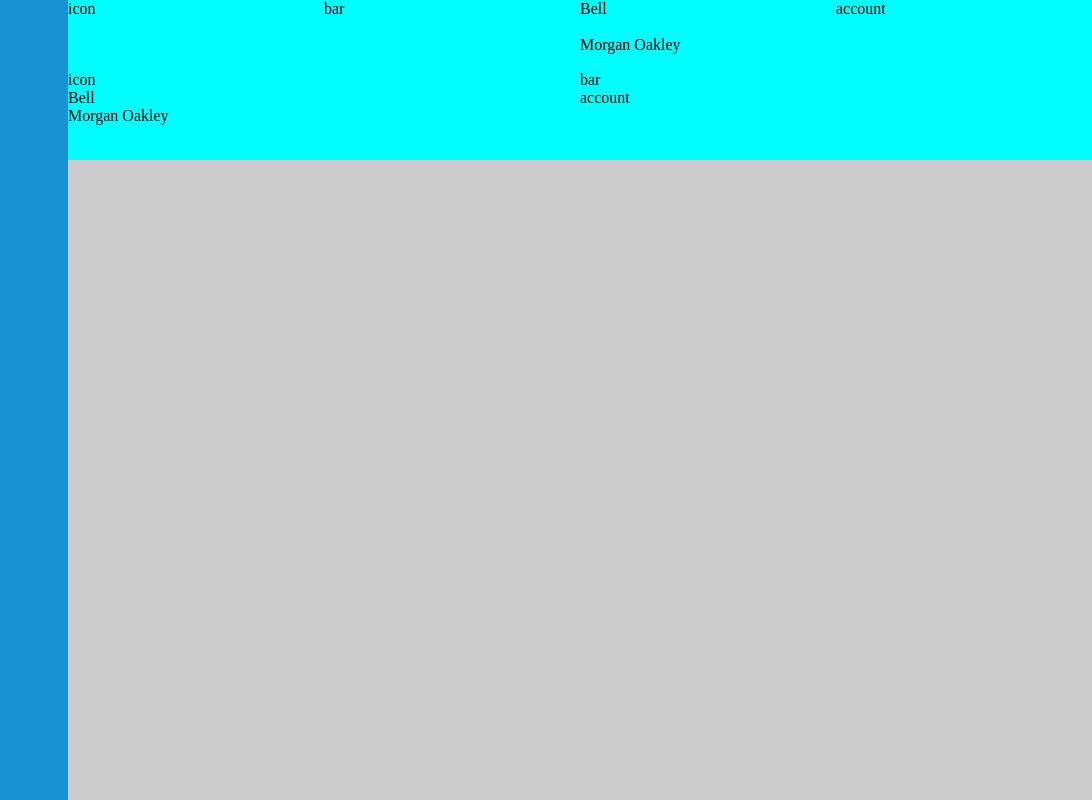
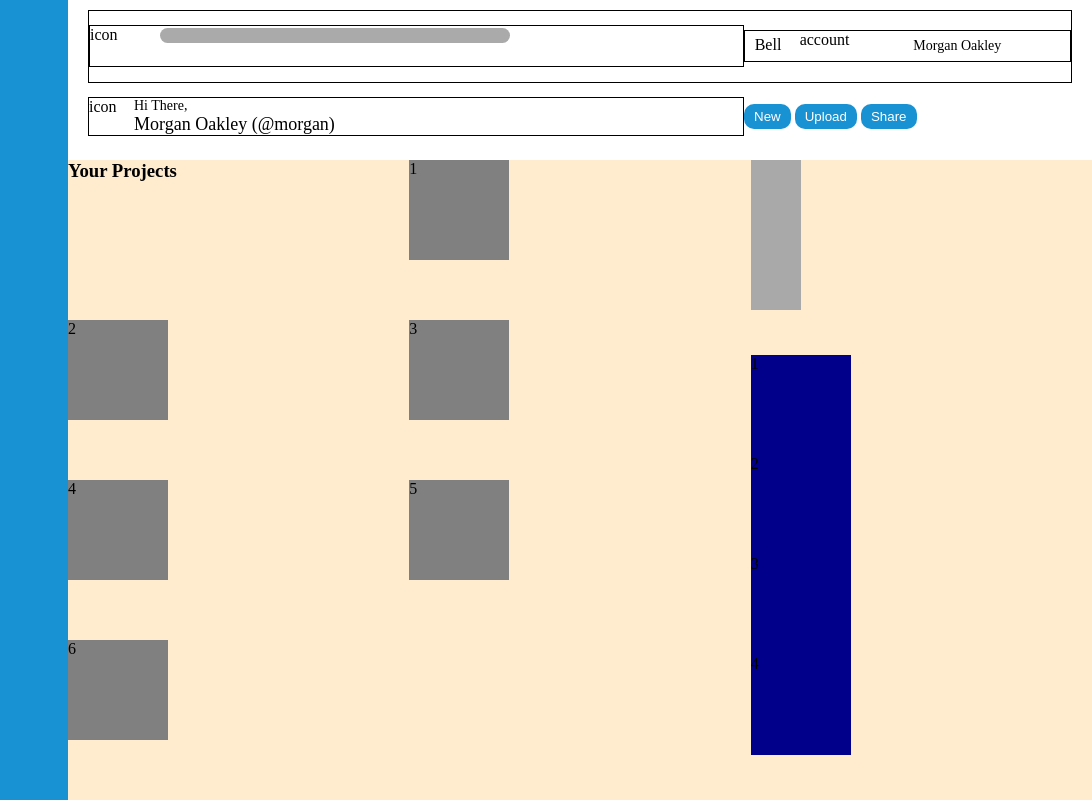
Before and after one commit to shrawan-beginner/Admin-Dashboard, a plain HTML site: page index.html in a window 1280 px wide. Shown: the full height of the page, 188-1280 px from the left. Drawn offline with Linux system fonts and the light colour scheme.

Commit message:
Added more styling and layout for the header section, and proceeded with the layout creation for the main-area

```diff
--- a/index.html
+++ b/index.html
@@ -32,28 +32,54 @@
         <div class="header">
             <div class="header-top">
                 <div class="search-area">
-                    <div class="search">icon</div>
-                    <div class="search-bar">bar</div>
+                    <div class="search-icon">icon</div>
+                    <div class="search-bar">
+                        <input type="search" id="search-input" name="search">
+                    </div>
                 </div>
                 <div class="account-area">
                     <div class="bell">Bell</div>
-                    <div class="icon">account</div>
-                    <div class="name">Morgan Oakley</div>
+                    <div class="small-profile-icon">account</div>
+                    <div class="profile-name-top">Morgan Oakley</div>
                 </div>
             </div>
             <div class="header-bottom">
-                <div class="search-area">
-                    <div class="search">icon</div>
-                    <div class="search-bar">bar</div>
+                <div class="profile-area">
+                    <div class="profile-icon">icon</div>
+                    <div class="intro">
+                        <div class="profile-intro">Hi There,</div>
+                        <div class="profile-name">Morgan Oakley (@morgan)</div>
+                    </div>
                 </div>
-                <div class="account-area">
-                    <div class="bell">Bell</div>
-                    <div class="icon">account</div>
-                    <div class="name">Morgan Oakley</div>
+                <div class="button-area">
+                    <button class="btn btn-fill">New</button>
+                    <button class="btn btn-fill">Upload</button>
+                    <button class="btn btn-fill">Share</button>
                 </div>
             </div>
         </div>
-        <div class="main-block"></div>
+        <div class="main-block">
+            <div class="projects">
+                <h3>Your Projects</h3>
+                <div class="project-name">1</div>
+                <div class="project-name">2</div>
+                <div class="project-name">3</div>
+                <div class="project-name">4</div>
+                <div class="project-name">5</div>
+                <div class="project-name">6</div>
+            </div>
+            <div class="accouncements">
+                <div class="announcement"></div>
+                <div class="announcement"></div>
+                <div class="announcement"></div>
+            </div>
+            <div class="trendings">
+                <div class="trending">1</div>
+                <div class="trending">2</div>
+                <div class="trending">3</div>
+                <div class="trending">4</div>
+            </div>
+        </div>
     </div>
 
 </body>
--- a/style.css
+++ b/style.css
@@ -41,9 +41,12 @@
 }
 
 .header {
-    background-color: aqua;
+    background-color: #fff;
+    color: #000;
     height: 20vh;
     width: 80vw;
+    padding-inline: 20px;
+    padding-block: 10px;
     grid-area: header;
     display: grid;
     grid-template-columns: 2fr 1fr;
@@ -54,25 +57,143 @@
 
 
 .header-top {
+    border: 1px solid black;
     grid-area: top;
     display: grid;
-    grid-template-columns: 1fr 1fr;
-    grid-template-rows: 1fr;
+    grid-template-columns: 2fr 1fr;
+    align-items: center;
 }
 
-.search-area,
+.search-area {
+    border: 1px solid black;
+    display: grid;
+    grid-template-columns: 40px auto;
+    grid-column-gap: 30px;
+}
+
+.search-icon {
+    width: 40px;
+    height: 40px;
+    /* padding: 10px; */
+}
+
+.search-bar {
+    max-width: 350px;
+}
+
+.search-bar input {
+    background-color: #aaa;
+    border-radius: 20px;
+    border: 0px;
+    width: 100%;
+}
+
 .account-area {
+    border: 1px solid black;
     display: grid;
-    grid-template-columns: repeat(2, 1fr);
+    grid-template-columns: 40px 40px auto;
+    grid-column-gap: 10px;
+    justify-items: center;
+    align-items: center;
+}
+
+.bell {
+    width: 20px;
+    height: 20px;
+}
+
+.small-profile-icon {
+    width: 30px;
+    height: 30px;
+    border-radius: 50%;
+}
+
+.profile-name-top {
+    font-size: 14px;
+    text-transform: capitalize;
 }
 
 .header-bottom {
     grid-area: bottom;
+    display: grid;
+    grid-template-columns: 2fr 1fr;
+    align-items: center;
 }
 
-v .main-block {
+.profile-area {
+    border: 1px solid black;
+    display: grid;
+    grid-template-columns: 40px auto;
+    grid-column-gap: 5px;
+}
+
+.intro .profile-intro {
+    font-size: 14px;
+}
+
+.intro .profile-name {
+    font-size: 18px;
+    font-weight: 500;
+}
+
+.button-area {
+    grid-column-gap: 5px;
+}
+
+.btn {
+    padding: 5px 10px;
+    border-radius: 10px;
+    border: none;
+}
+
+.btn-fill {
+    background-color: #1992D4;
+    color: #fff;
+}
+
+.main-block {
     background-color: blanchedalmond;
     height: 80vh;
     width: 80vw;
     grid-area: main;
+    display: grid;
+    grid-template-columns: 2fr 1fr;
+    grid-template-areas:
+        "project announcement"
+        "project announcement"
+        "project trending"
+        "project trending";
 }
+
+.projects {
+    grid-area: project;
+    display: grid;
+    grid-template-columns: repeat(2, 1fr);
+    grid-auto-rows: auto;
+}
+
+.project-name {
+    height: 100px;
+    width: 100px;
+    background-color: grey
+}
+
+.announcements {
+    grid-area: announcement;
+}
+
+.announcement {
+    height: 50px;
+    width: 50px;
+    background-color: darkgray;
+}
+
+.trendings {
+    grid-area: trending;
+}
+
+.trending {
+    height: 100px;
+    width: 100px;
+    background-color: darkblue;
+}
```
